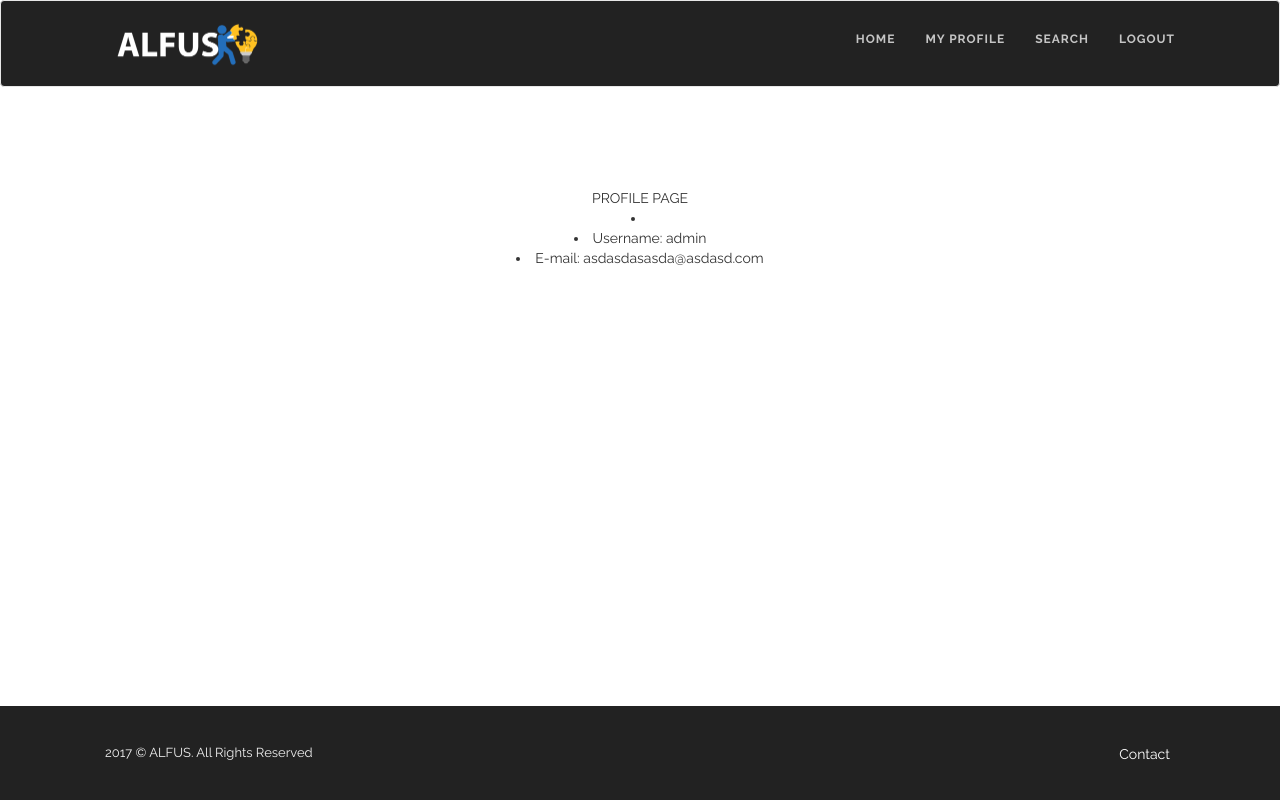
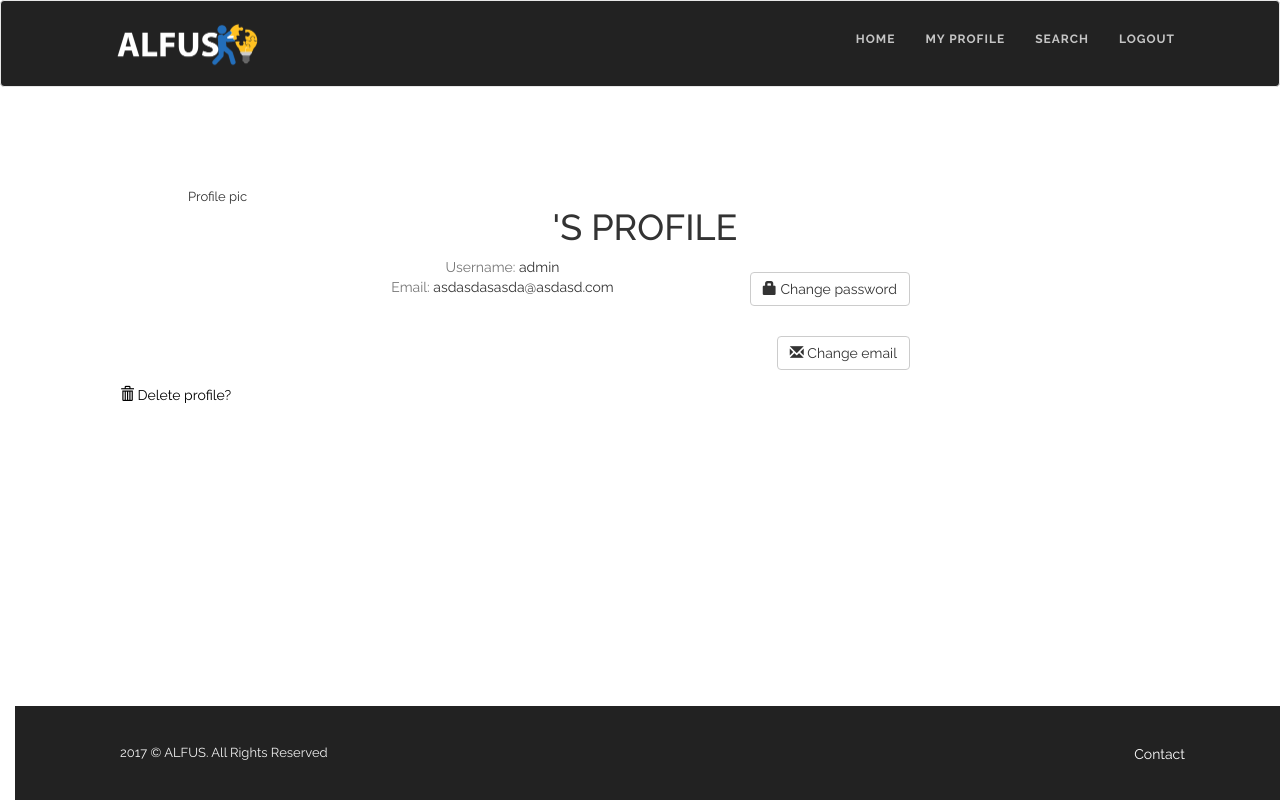
Before and after one commit to yanbek/ALFUS, a Django app: page /questions/profile/ in a window 1280 px wide. Run offline with Django 3.2, Linux system fonts and the light colour scheme; a user stored in the database is signed in; parts of the project's set-up code (start-up, migrations or seed data) failed here and were passed over; some libraries are stand-ins or nearby versions.

Commit message:
Update profile.html

```diff
--- a/ALFUS/questions/templates/questions/profile.html
+++ b/ALFUS/questions/templates/questions/profile.html
@@ -2,12 +2,43 @@
 
 {% block content %}
 
-    <h3>  PROFILE PAGE </h3>
+   <br>
+<div class="container">
+  <div class="row">
+    <div class="col-md-9">
+          <div class="row">
+          <div class="row">
+			<div class="col-md-4 text-center">
+              <p> Profile pic</p>
+            </div>
+            <div class="col-md-8">
+              <div class="row">
+                <div class="col-md-12">
+                  <h1 class="only-bottom-margin">{{ user.first_name }} {{ user.last_name }} 's profile </h1>
+                </div>
+              </div>
+              <div class="row">
+                <div class="col-md-6">
+                    <span class="text-muted">Username:</span> {{ user.username }} <br>
+                  <span class="text-muted">Email:</span> {{ user.email }} <br>
+                </div>
+                <div class="col-md-6 text-center" >
+                      <a href="{% url 'questions:change_password' %}" class="btn btn-default pull-right" ><i class="glyphicon glyphicon-lock"  ></i> Change password </a>
+                     <a href="{% url 'questions:change_email' %}" class="btn btn-default pull-right" ><i class="glyphicon glyphicon-envelope"  ></i> Change email </a>
+                    </div>
+              </div>
+            </div>
+          </div>
+    </div>
+  </div>
+</div>
+
+<div class="col-md-12 text-left">
+<a href="{% url 'questions:delete_user' %}"><i class="glyphicon glyphicon-trash"  ></i> Delete profile? </a>
+</div>
 
 
-    <li> {{ user.first_name }} {{ user.last_name }} </li>
-     <li> Username: {{ user.username }}</li>
-    <li>E-mail: {{ user.email }}</li>
+
 
 
 
```
